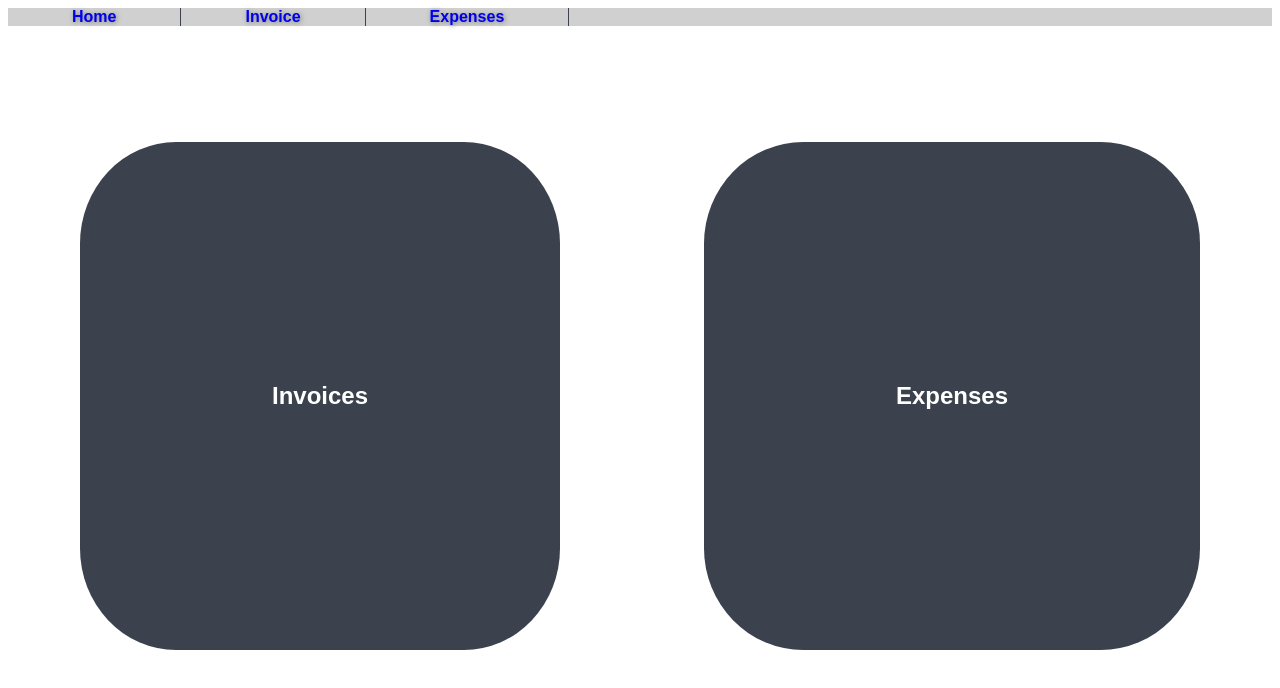
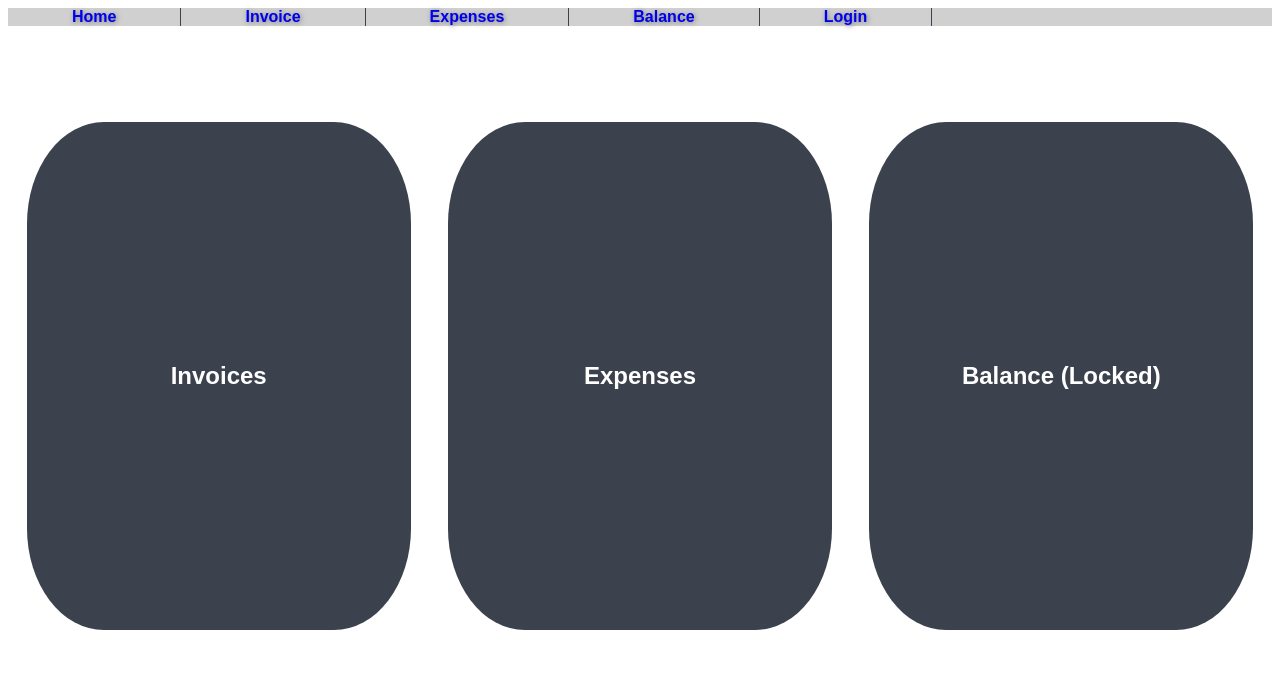
Before and after one commit to Alberto23B/react_router_example, a React (Create React App) app: page / in a window 1280 px wide. Shown: the top 688 px of the page. Built offline with nearby package versions, Linux system fonts and the light colour scheme; a web font is replaced by a local one.

Commit message:
Make major routing changes (now using useRoutes)

```diff
--- a/src/App.css
+++ b/src/App.css
@@ -60,16 +60,12 @@ a {
   justify-content: space-around;
 }
 
-.invoices {
-  padding: 30vh 15vw;
+.nav-buttons {
+  padding: 30vh 0;
+  margin: 0 auto;
+  text-align: center;
+  width: 30vw;
   color: white;
   border-radius: 20%;
   background-color: #3b424d;
 }
-
-.expenses {
-  padding: 30vh 15vw;
-  color: white;
-  border-radius: 20%;
-  background-color: #3b424d;
-}
--- a/src/App.js
+++ b/src/App.js
@@ -1,17 +1,73 @@
 import './App.css';
-import { Link, Outlet } from "react-router-dom"
+import { useRoutes } from "react-router-dom";
+import Expenses from './components/Expenses';
+import Invoices from "./components/Invoices";
+import Bills from "./components/Bills"
+import Home from './components/Home';
+import Paid from "./components/Paid"
+import MainMenu from './components/MainMenu';
+
 
 function App() {
-  return (
-    <div>
-      <nav className='nav-bar'>
-        <Link to="/" className='nav-link'><span>Home</span></Link>
-        <Link to="/invoices" className='nav-link'><span>Invoice</span></Link>
-        <Link to="/expenses" className='nav-link'><span>Expenses</span></Link>
-      </nav>
-      <Outlet></Outlet>
-    </div>
-  );
+
+  const routes = useRoutes([
+    {
+      path: "/",
+      element: <Home />,
+      children: [
+        {
+          path:"/",
+          element: <MainMenu />
+        },
+        {
+          path:"/invoices",
+          element: <Invoices />,
+          children: [
+            {
+              path:"/invoices/:invoiceId",
+              element: <Bills />
+            },
+            {
+              index: true,
+              element: <h1>Select an invoice</h1>
+            },
+          ]
+        },
+        {
+          path:"/expenses",
+          element: <Expenses />,
+          children:[
+            {
+              path: "expenses/:expensesId",
+              element: <Paid />
+            },
+            {
+              index: true,
+              element: <h1>Select an expense</h1>
+            },
+          ]
+        },
+        {
+          path:"/login",
+          element: <h1>Login</h1>
+        },
+        {
+          path:"/balance",
+          element: <h1>Balance</h1>
+        },
+        {
+          path:"*",
+          element:
+            <main className='selected-element'>
+              <p>There is nothing here!</p>
+            </main>
+        }
+      ]
+    },
+  ])
+
+
+  return routes
 }
 
 export default App;
--- a/src/components/Home.js
+++ b/src/components/Home.js
@@ -1,11 +1,19 @@
 import React from "react";
-import { Link } from "react-router-dom";
+import { Link, Outlet } from "react-router-dom";
 
 export default function Home() {
     return (
-        <div className="container">
-            <Link to="/invoices" className='link'><h2 className="invoices"> Invoices</h2></Link>
-            <Link to="/expenses" className='link'><h2 className="expenses">Expenses</h2></Link>
-        </div>
+        <>
+        <div>
+        <nav className='nav-bar'>
+          <Link to="/" className='nav-link'><span>Home</span></Link>
+          <Link to="/invoices" className='nav-link'><span>Invoice</span></Link>
+          <Link to="/expenses" className='nav-link'><span>Expenses</span></Link>
+          <Link to="/balance" className='nav-link'><span>Balance</span></Link>
+          <Link to="/login" className='nav-link'><span>Login</span></Link>
+        </nav>
+        <Outlet></Outlet>
+      </div>
+        </>
     )
 }
--- /dev/null
+++ b/src/components/MainMenu.js
@@ -0,0 +1,12 @@
+import React from "react";
+import { Link } from "react-router-dom";
+
+export default function MainMenu() {
+    return (
+        <div className="container">
+        <Link to="/invoices" className='link'><h2 className="nav-buttons"> Invoices</h2></Link>
+        <Link to="/expenses" className='link'><h2 className="nav-buttons">Expenses</h2></Link>
+        <Link to="/balance" className='link'><h2 className="nav-buttons">Balance (Locked)</h2></Link>
+    </div>
+    )
+}
--- a/src/index.js
+++ b/src/index.js
@@ -2,44 +2,13 @@ import React from 'react';
 import ReactDOM from 'react-dom/client';
 import './index.css';
 import App from './App';
-
-import { BrowserRouter, Routes, Route  } from "react-router-dom";
-import Invoices from "./components/Invoices";
-import Expenses from "./components/Expenses"
-import Bills from "./components/Bills"
-import Home from './components/Home';
-import Paid from "./components/Paid"
+import { BrowserRouter } from 'react-router-dom';
 
 const root = ReactDOM.createRoot(document.getElementById('root'));
 root.render(
   <React.StrictMode>
     <BrowserRouter>
-      <Routes>
-        <Route path='/' element={ <App />}>
-          <Route path='/' element={ <Home />}></Route>
-          <Route path='/invoices' element={ <Invoices />}>
-            <Route index element={
-              <main className='selected-element'>
-                <h2>Select an Invoice</h2>
-              </main>
-            }></Route>
-            <Route path='/invoices/:invoiceId' element={<Bills />}/>
-          </Route>
-          <Route path='/expenses' element={ <Expenses />}>
-            <Route index element={
-              <main className='selected-element'>
-                <h2>Select an Invoice</h2>
-              </main>
-            }></Route>
-            <Route path='/expenses/:expenseId' element={<Paid />}/>
-          </Route>
-          <Route path="*" element={
-            <main className='selected-element'>
-              <p>There is nothing here!</p>
-            </main>
-          }></Route>
-        </Route>
-      </Routes>
+      <App />
     </BrowserRouter>
   </React.StrictMode>
 );
```
